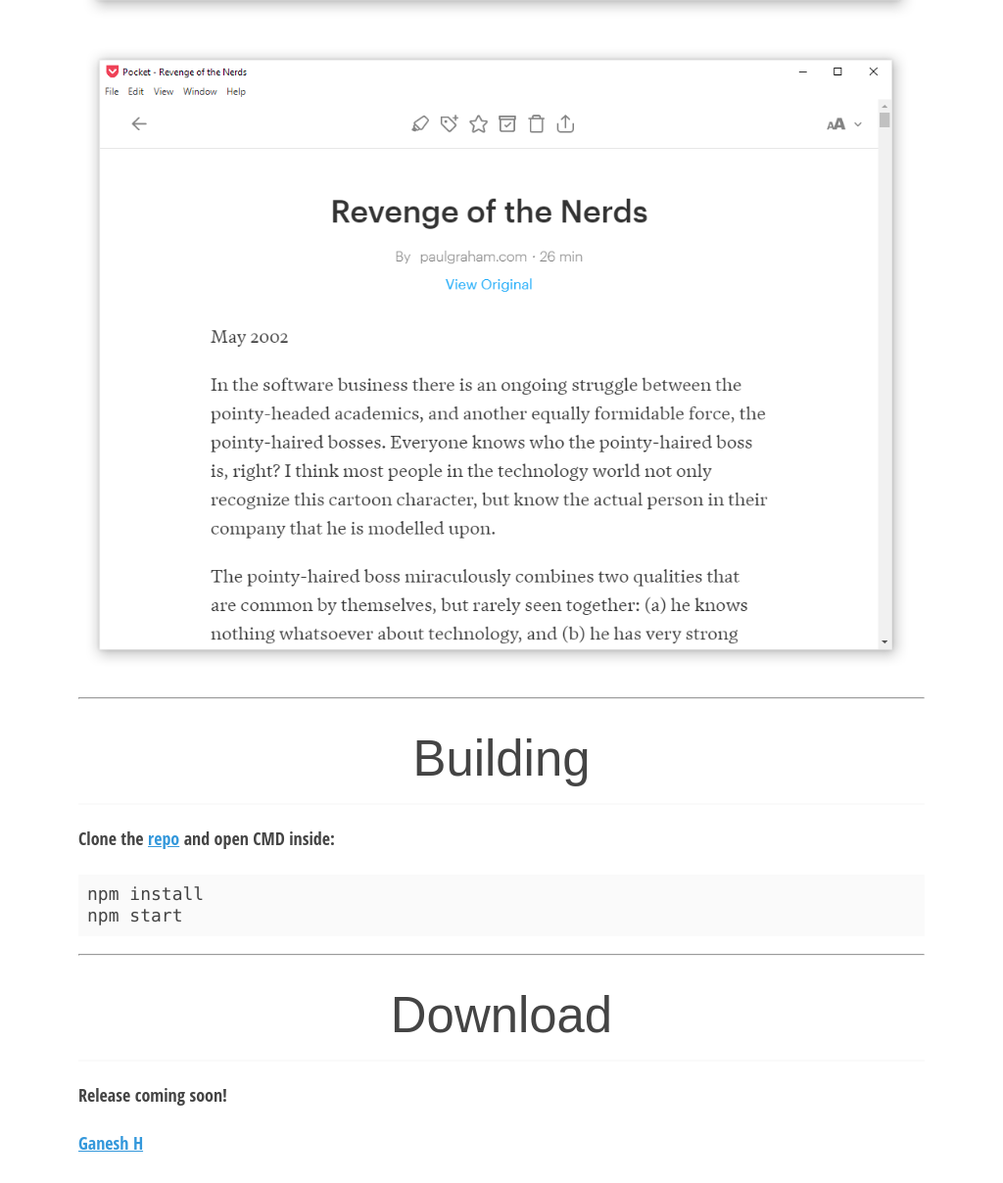
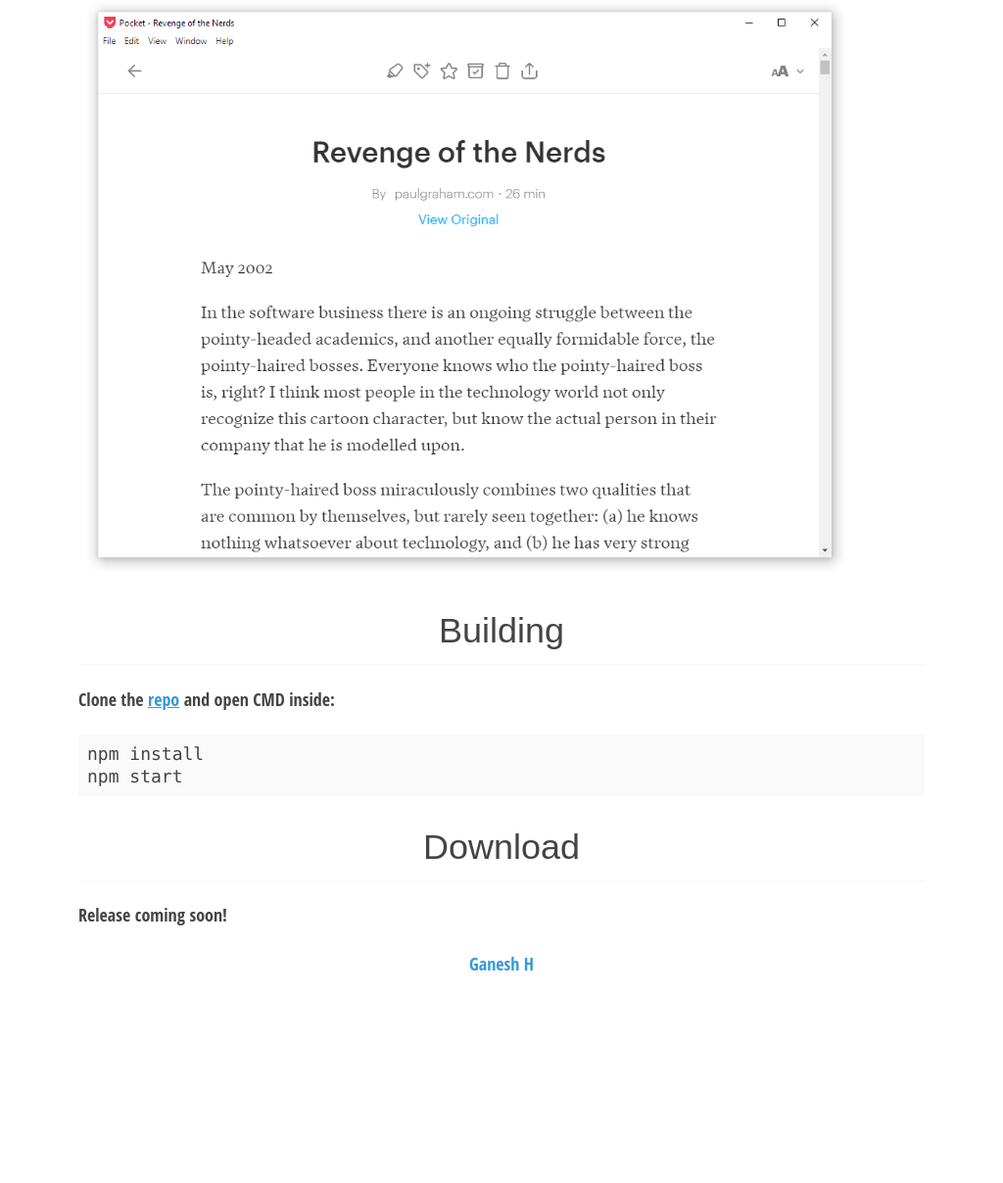
Before and after one commit to ganeshh123/pocket-windows, an Electron app: page index.html in a window 1024 px wide. Shown: the part 819-2027 px from the top of the page at 98% size. After the commit the page ends 1820 px from the top, so only its background shows below. Drawn offline with Linux system fonts and the light colour scheme.

Commit message:
Update index.html

```diff
--- a/index.html
+++ b/index.html
@@ -168,7 +168,10 @@
 svg,
 select,
 textarea {
-  max-width: 100%;
+  width: auto;
+  max-width: 800px;
+  height: auto;
+  margin: auto;
 }
 
 @import url(http://fonts.googleapis.com/css?family=Open+Sans+Condensed:300,300italic,700);
@@ -220,14 +223,12 @@
 <p>An unofficial <a href="https://getpocket.com/">Pocket</a> client for Windows Desktop. Currently just an electron wrapper.</p>
 <p><img src="./docs/discover.png" alt="Discover"></p>
 <p><img src="./docs/read.png" alt="Read"></p>
-<hr>
-<h2 id="building">Building</h2>
+<h3 id="building">Building</h3>
 <p>Clone the <a href="https://github.com/ganeshh123/pocket-windows">repo</a> and open CMD inside:</p>
 <pre><code class="lang-powershell"><span class="hljs-built_in">npm</span> install
 <span class="hljs-built_in">npm</span> start
 </code></pre>
-<hr>
-<h2 id="download">Download</h2>
+<h3 id="download">Download</h3>
 <p>Release coming soon!</p>
-<p><a href="https://ganeshh123.github.io">Ganesh H</a></p>
+<p style="margin: auto; text-align: center;"><a style="text-decoration: none;" href="https://ganeshh123.github.io">Ganesh H</a></p>
 </body></html>
```
